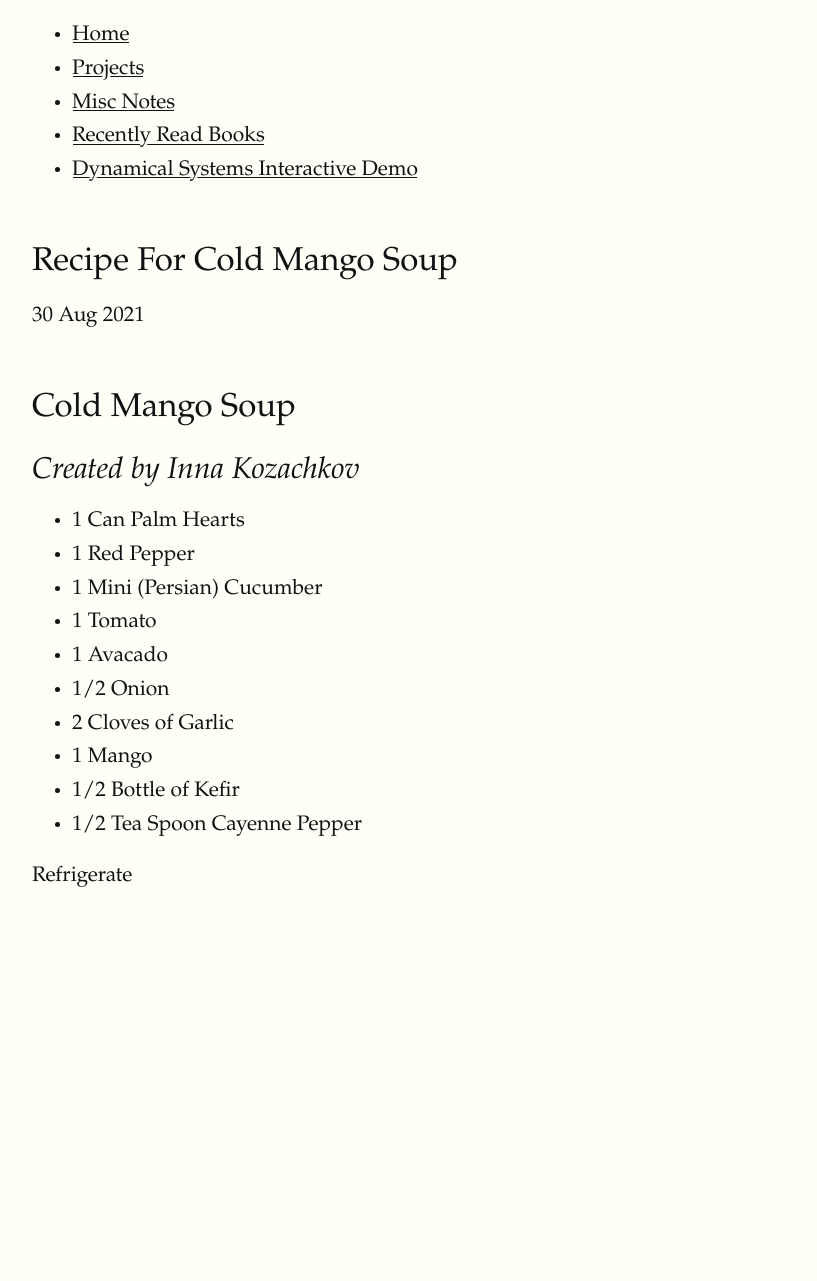
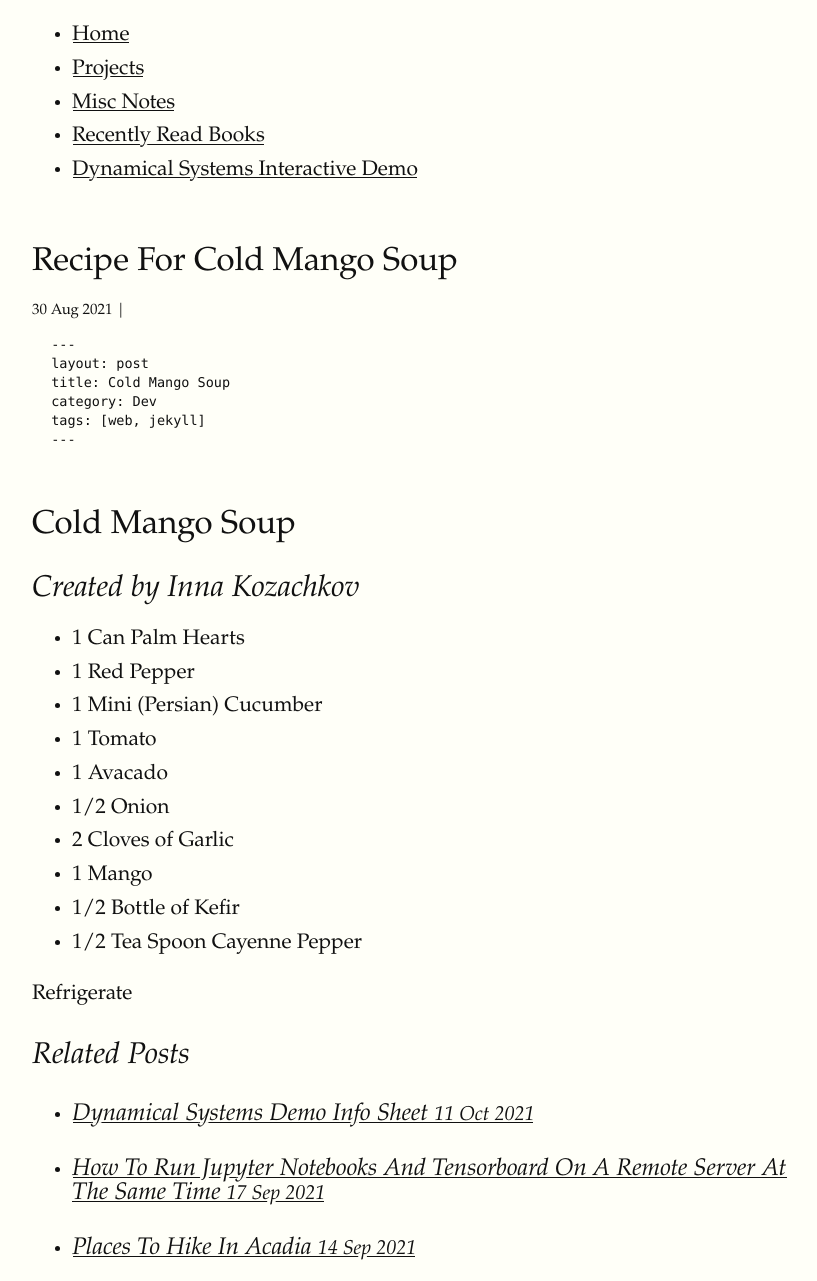
Before and after one commit to kozleo/kozleo.github.io, a Jekyll site: the page built from _posts/2021-08-30-Recipe-for-Cold-Mango-Soup.md, in a window 1280 px wide. Shown: the whole page, without its empty margins (224-1041 px from the left). Built offline with Jekyll 4.4.1, drawn with Linux system fonts in a browser that asks for light colours; nearby versions of some CDN libraries; our own code applies the rules of GitHub Pages for plain Markdown files; before the commit the page ends 913 px from its top, so only the background shows below that.

Commit message:
projects

````diff
--- a/_layouts/post.html
+++ b/_layouts/post.html
@@ -1,11 +1,34 @@
 ---
 layout: default
 ---
-<h1>{{ page.title }}</h1>
-<p class="meta">{{ page.date | date_to_string }}</p>
 
 <div class="post">
+  <h1 class="post-title">{{ page.title }}</h1>
+  <span>
+    <span class="post-date" style="display:inline-block;">{{ page.date | date_to_string }}</span> |
+    {% for tag in page.tags %}
+      <span class="codinfox-tag-mark">{{ tag }}</span>
+    {% endfor %}
+  </span>
+
   {{ content }}
 </div>
 
+<div class="related">
+  <h2>Related Posts</h2>
+  <ul class="related-posts">
+    {% for post in site.related_posts limit:3 %}
+    <li>
+      <h3>
+        <a href="{{ post.url }}">
+          {{ post.title }}
+          <small>{{ post.date | date_to_string }}</small>
+        </a>
+      </h3>
+    </li>
+    {% endfor %}
+  </ul>
+</div>
+
+
 <!-- {% include disqus.html %} -->
--- a/_posts/2021-08-30-Recipe-for-Cold-Mango-Soup.md
+++ b/_posts/2021-08-30-Recipe-for-Cold-Mango-Soup.md
@@ -1,6 +1,11 @@
+```yaml
 ---
-tags: recipe
+layout: post
+title: Cold Mango Soup
+category: Dev
+tags: [web, jekyll]
 ---
+```
 
 # Cold Mango Soup
 
````
Also changed, not shown: blog/category.html (added, +85 -0 lines), blog/index.html (+56 -10 lines), blog/tag.html (added, +64 -0 lines).
